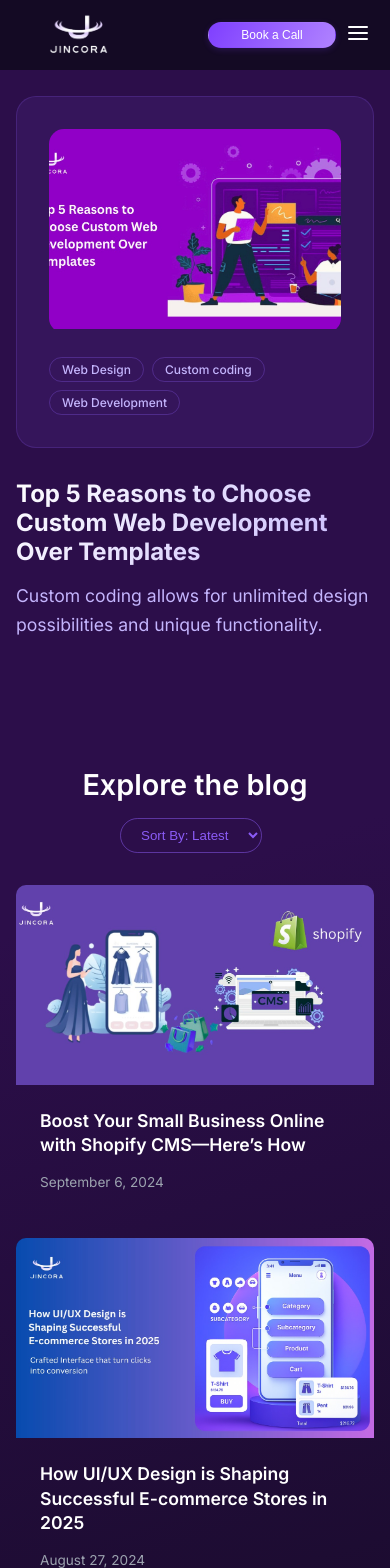
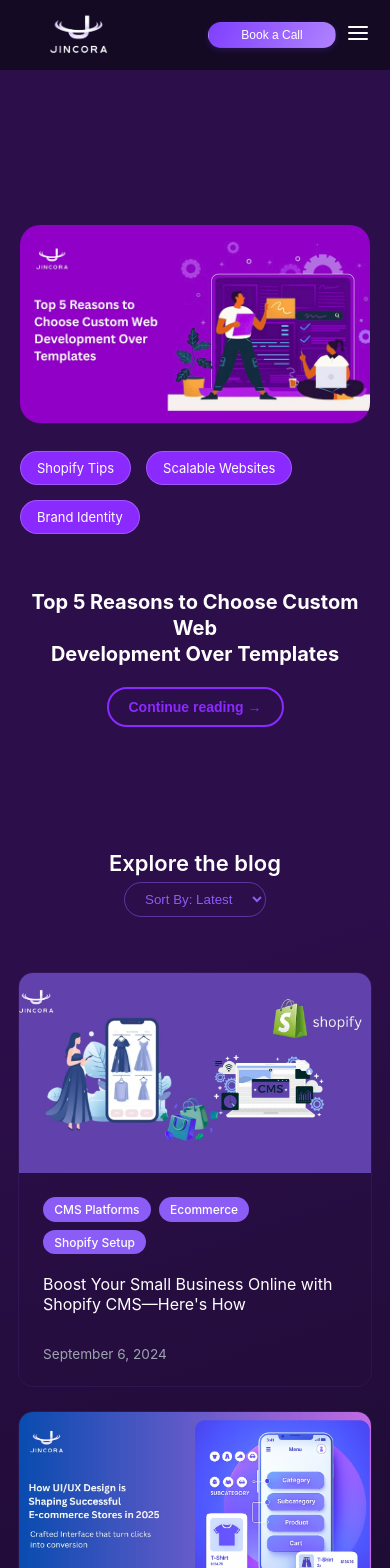
Before and after one commit to Jincora7/JincoraSite, a React (Vite) app: page /BlogListing in a window 390 px wide. Shown: the top 1568 px of the page. Built offline with nearby package versions, Linux system fonts and the light colour scheme.

Commit message:
blog listing res

```diff
--- a/src/components/Blogs/BlogListings/BlogListing.css
+++ b/src/components/Blogs/BlogListings/BlogListing.css
@@ -1,104 +1,165 @@
-@import url('https://fonts.googleapis.com/css2?family=Inter:wght@300;400;500;600;700&display=swap');
+
 
 * {
+
   margin: 0;
   padding: 0;
   box-sizing: border-box;
+
 }
 
 .blog-page {
-  font-family: 'Inter', sans-serif;
 
   color: white;
   min-height: 100vh;
 }
 
-
-/* Featured Section */
-.featured-section {
-  padding: 8rem 2rem 4rem;
-  max-width: 1200px;
-  margin: 0 auto;
+/* Blog Hero Section */
+.blog-hero-section {
+  min-height: 100vh;
+  display: flex;
+  align-items: center;
+  padding: 60px 10px; /* Reduced from 15px to 10px */
+  color: white;
 }
 
-.featured-content {
-  display: grid;
-  grid-template-columns: 1fr 1fr;
-  gap: 3rem;
-  align-items: center;
+.blog-hero-container {
+  max-width: 100%; /* Changed from 100% to 95% for balanced width */
+  margin: 0 auto;
+  display: flex;
+  gap: 60px;
+  align-items: stretch;
+  width: 100%;
 }
 
-.featured-card {
-  background: rgba(139, 92, 246, 0.1);
-  border-radius: 20px;
-  padding: 2rem;
-  border: 1px solid rgba(139, 92, 246, 0.2);
+.blog-hero-left {
+  flex: 1.2;
 }
 
-.featured-image {
-  border-radius: 15px;
+.blog-hero-image {
+  margin: 0 80px; /* Adds left and right margin */
+  border-radius: 20px;
   overflow: hidden;
-  margin-bottom: 1.5rem;
+  min-height: 350px;
+  display: flex;
+  justify-content: center;
+  align-items: center;
+  /* background-color: #1a0a2e; */
+}
+.blog-hero-image img {
+  width: 100%;
+  height: 100%;
+  object-fit: cover; /* cover fills the container nicely */
+  border-radius: 20px; /* match container */
 }
 
-.featured-image img {
-  width: 100%;
-  height: 200px;
-  object-fit: cover;
-}
-
-.featured-tags {
+.blog-tags {
   display: flex;
+  flex-wrap: wrap;
   gap: 0.5rem;
-  flex-wrap: wrap;
+  margin-bottom: 1.2rem;
 }
 
 .tag {
-
-  color: #c4b5fd;
-  padding: 0.25rem 0.75rem;
-  border-radius: 20px;
+  background-color: #8b5cf6;
+  color: white;
   font-size: 0.75rem;
+  padding: 0.3rem 0.7rem;
+  border-radius: 999px;
   font-weight: 500;
-  border: 1px solid rgba(139, 92, 246, 0.3);
 }
 
-.featured-right h1 {
-  font-size: 2.5rem;
-  font-weight: 700;
-  margin-bottom: 1rem;
-  line-height: 1.2;
-  background: linear-gradient(135deg, #ffffff, #c4b5fd);
-  -webkit-background-clip: text;
-  -webkit-text-fill-color: transparent;
-  background-clip: text;
+
+/* Right Side */
+.blog-hero-right {
+  flex: 1;
+  display: flex;
+  flex-direction: column;
+  justify-content: center;
+   margin-left: -70px;
 }
 
-.featured-right p {
-  font-size: 1.1rem;
-  color: #c4b5fd;
-  line-height: 1.6;
+.blog-hero-tags {
+  display: flex;
+  flex-wrap: wrap;
+  gap: 15px;
+  margin-bottom: 25px;
 }
 
-.search-sort-container {
-  display: flex;
-  align-items: center;
-  gap: 1.5rem;
-  justify-content: space-between;
-  flex-wrap: wrap;
+.hero-tag {
+ background: #8b2aff;
+  color: white;
+  padding: 8px 16px;
+  font-size: 13px;
+  border-radius: 20px;
+  border: 1px solid rgba(255, 255, 255, 0.2);
+  backdrop-filter: blur(10px);
 }
 
+.blog-hero-main-title {
+  font-size: 40px;
+  font-weight: 700;
+  line-height: 1.3;
+  margin-bottom: 30px;
+  display: flex;
+  flex-direction: column;
+}
+
+.heading-line {
+  display: block;
+}
+
+.blog-hero-btn {
+  background: transparent;
+  color: #8b2aff;
+  border: 2px solid #8b2aff;
+  padding: 12px 24px;
+  border-radius: 30px;
+  font-size: 16px;
+  font-weight: 600;
+  transition: all 0.3s ease;
+  display: inline-flex;
+  align-items: center;
+  cursor: pointer;
+  width: fit-content;
+}
+
+.blog-hero-btn:hover {
+  background: #8b2aff;
+  color: white;
+  transform: translateY(-2px);
+}
+
+/* Main Content */
+.main-content {
+  padding: 0 10px; /* Reduced from 15px to 10px */
+}
+
+.content-wrapper {
+  max-width: 1200px;
+  margin: 0 auto;
+  display: grid;
+  grid-template-columns: 300px 1fr;
+  gap: 3rem;
+  padding: 0 0.25rem; /* Further reduced from 0.5rem to 0.25rem */
+}
+
+/* Sidebar */
+.sidebar {
+  display: flex;
+  flex-direction: column;
+  gap: 2rem;
+}
 
 .search-bar {
   display: flex;
   align-items: center;
   background: rgba(255, 255, 255, 0.05);
   border: 1px solid rgba(139, 92, 246, 0.2);
-  padding: 0.4rem 0.8rem;
+  padding: 0.8rem 1rem;
   border-radius: 20px;
   margin-bottom: 1.rem;
 }
-
 
 .search-bar input {
   background: transparent;
@@ -107,53 +168,20 @@
   color: white;
   font-size: 0.9rem;
   width: 100%;
+  margin-right: 0.5rem;
+}
+
+.search-bar input::placeholder {
+  color: rgba(255, 255, 255, 0.6);
 }
 
 .search-bar .search-icon {
-  margin-left: 0.5rem;
   color: #c4b5fd;
-}
-
-
-.sort-dropdown {
-  background: transparent;
-  border: 1px solid rgba(139, 92, 246, 0.5);
-  color: #8b5cf6;
-  padding: 0.5rem 1rem;
-  border-radius: 20px;
-  font-weight: 500;
-  margin-right: 0.5rem;
-  cursor: pointer;
-}
-
-
-/* Main Content */
-.main-content {
-
-  padding: 6rem 0;
-}
-
-.content-wrapper {
-  max-width: 1200px;
-  margin: 0 auto;
-  display: grid;
-  grid-template-columns: 300px 1fr;
-  gap: 3rem;
-  padding: 0 2rem;
-}
-
-
-
-
-/* Sidebar */
-.sidebar {
-  display: flex;
-  flex-direction: column;
-  gap: 2rem;
+  font-size: 1rem;
 }
 
 .sidebar-section {
- background: #0f0724;
+  background:#0F0A1C;
   border-radius: 15px;
   padding: 1.5rem;
   border: 1px solid rgba(139, 92, 246, 0.1);
@@ -162,30 +190,19 @@
 .prep-store {
   color: white;
   text-align: center;
-
+  margin-top: 1rem;
 }
 
 .prep-store h3 {
-  font-size: 1.2rem;
+  font-size: 1.3rem;
   font-weight: 600;
-  margin-bottom: 0.5rem;
+  margin-bottom: 0.8rem;
 }
 
 .prep-store p {
   font-size: 0.9rem;
   opacity: 0.9;
-  margin-bottom: 1rem;
-}
-
-.prep-store-image {
-  border-radius: 10px;
-  overflow: hidden;
-}
-
-.prep-store-image img {
-  width: 100%;
-  height: 120px;
-  object-fit: cover;
+  /* margin-bottom: 1rem; */
 }
 
 .latest-blogs h3 {
@@ -230,23 +247,24 @@
 
 /* Blog Main */
 .blog-main {
-  padding: rem 0;
+  padding-top: 1rem;
+  padding-bottom: 8rem; /* increase this as needed */
 }
-
 .blog-header {
   display: flex;
   justify-content: space-between;
   align-items: center;
-  margin-bottom: 2rem;
+  margin-bottom: 3.45rem;
 }
 
 .blog-header h2 {
   font-size: 1.8rem;
   font-weight: 600;
   color: white;
+   margin-top: -10px
 }
 
-.see-all-btn {
+.sort-dropdown {
   background: transparent;
   border: 1px solid rgba(139, 92, 246, 0.5);
   color: #8b5cf6;
@@ -254,11 +272,13 @@
   border-radius: 20px;
   font-weight: 500;
   cursor: pointer;
-  transition: all 0.3s ease;
+  outline: none;
+   margin-top: -10px
 }
 
-.see-all-btn:hover {
-  background: rgba(139, 92, 246, 0.1);
+.sort-dropdown option {
+  background: #1a0a2e;
+  color: white;
 }
 
 .blog-grid {
@@ -269,19 +289,17 @@
 }
 
 .blog-card {
-  border-radius: 10px;
+  /* background: rgba(255, 255, 255, 0.05); */
+  border-radius: 15px;
   overflow: hidden;
   transition: transform 0.3s ease, box-shadow 0.3s ease;
+  border: 1px solid rgba(139, 92, 246, 0.1);
 }
 
 .blog-card:hover {
   transform: translateY(-5px);
   box-shadow: 0 10px 30px rgba(139, 92, 246, 0.2);
 }
-
-
-
-
 
 .blog-image {
   height: 200px;
@@ -296,13 +314,6 @@
 
 .blog-content {
   padding: 1.5rem;
-}
-
-.blog-tags {
-  display: flex;
-  gap: 0.5rem;
-  margin-bottom: 1rem;
-  flex-wrap: wrap;
 }
 
 .blog-content h3 {
@@ -321,9 +332,9 @@
   color: #9ca3af;
 }
 
-.blog-category {
-  font-weight: 500;
-  color: #8b5cf6;
+.blog-date {
+   margin-top: 2rem;
+  color: #9ca3af;
 }
 
 /* Pagination */
@@ -369,46 +380,52 @@
   transform: scale(1.2);
 }
 
+
+
+
+
+
+
 /* Responsive Design */
+@media (max-width: 900px) {
+  .blog-hero-container {
+    flex-direction: column;
+    gap: 40px;
+    text-align: center;
+  }
+
+  .blog-hero-main-title {
+    font-size: 30px;
+  }
+
+  .blog-hero-btn {
+    justify-content: center;
+    margin: 0 auto;
+  }
+}
+
 @media (max-width: 1024px) {
   .content-wrapper {
     grid-template-columns: 1fr;
     gap: 2rem;
   }
-
-  .featured-content {
-    grid-template-columns: 1fr;
-    gap: 2rem;
-  }
-
-  .featured-right h1 {
-    font-size: 2rem;
-  }
 }
 
 @media (max-width: 768px) {
-  .nav {
-    display: none;
-  }
-
-  .header-content {
-    padding: 0 1rem;
-  }
-
-  .featured-section {
-    padding: 6rem 1rem 2rem;
+  .blog-hero-section {
+    padding: 4rem 8px 2rem; /* Reduced from 10px to 8px */
   }
 
   .content-wrapper {
-    padding: 0 1rem;
+    padding: 0 8px; /* Reduced from 10px to 8px */
   }
 
   .blog-grid {
     grid-template-columns: 1fr;
   }
 
-  .featured-right h1 {
-    font-size: 1.8rem;
+  .blog-hero-main-title {
+    font-size: 24px;
   }
 
   .sidebar {
@@ -418,17 +435,17 @@
   .blog-main {
     order: 1;
   }
-}
-
-@media (max-width: 480px) {
-  .featured-right h1 {
-    font-size: 1.5rem;
-  }
 
   .blog-header {
     flex-direction: column;
     gap: 1rem;
     text-align: center;
+  }
+}
+
+@media (max-width: 480px) {
+  .blog-hero-main-title {
+    font-size: 20px;
   }
 
   .pagination {
@@ -440,3 +457,59 @@
     height: 35px;
   }
 }
+
+@media (max-width: 480px) {
+  .blog-hero-container {
+    flex-direction: column;
+    gap: 2rem;
+    text-align: center;
+    padding: 0 12px;
+  }
+
+  .blog-hero-left {
+    margin: 0;
+  }
+
+  .blog-hero-image {
+    margin: 0 auto;
+    width: 100%;
+    height: auto;
+  }
+
+  .blog-hero-image img {
+    width: 100%;
+    height: auto;
+    object-fit: contain;
+  }
+
+  .blog-hero-right {
+    margin-left: 0; /* Remove large negative margin */
+    align-items: center;
+  }
+
+  .blog-hero-main-title {
+    font-size: 20px;
+    line-height: 1.3;
+    margin-bottom: 20px;
+    margin-top: 30px;
+  }
+
+  .blog-hero-btn {
+    font-size: 14px;
+    padding: 10px 20px;
+  }
+
+  .blog-hero-tags {
+
+    margin-top: -80px;
+  }
+
+  .blog-header h2{
+    font-size: 22px;
+  }
+
+  .sidebar{
+    margin-top: -80px;
+  }
+
+}
--- a/src/components/Blogs/BlogListings/BlogListing.jsx
+++ b/src/components/Blogs/BlogListings/BlogListing.jsx
@@ -1,52 +1,61 @@
+
+
+
 import React, { useState } from 'react';
 import './BlogListing.css';
 import blog1 from '../../../assets/blog-1.jpg';
-import blog2 from '../../../assets/blog-2.jpg';
+import blog2 from '../../../assets/blog-2.png';
 import blog3 from '../../../assets/blog-3.jpg';
 import blog4 from '../../../assets/blog-4.jpg';
 import blog5 from '../../../assets/blog-5.jpg';
 import blog6 from '../../../assets/blog-6.jpg';
 import blog7 from '../../../assets/blog-7.jpg';
 
-const BlogListing = () => {
+const Blog = () => {
   const [currentSlide, setCurrentSlide] = useState(0);
 
   const sidebarPosts = [
     {
       id: 7,
-      title: "Boost Your Small Business Online with Shopify CMS—Here’s How",
+      title: "Boost Your Small Business Online with Shopify CMS—Here's How",
       date: "September 6, 2024",
-      image: blog3
+      image: blog3,
+      tags: ["CMS Platforms", "Ecommerce", "Shopify Setup"]
     },
     {
       id: 8,
       title: "How UI/UX Design is Shaping Successful E-commerce Stores in 2025",
       date: "August 27, 2024",
-      image: blog1
+      image: blog1,
+      tags: ["UX Trends", "Conversion", "Conversion Optimization"]
     },
     {
       id: 9,
       title: "Top 5 Reasons to Choose Custom Web Development Over Templates",
       date: "August 20, 2024",
-      image: blog2
+      image: blog2,
+      tags: ["Ecommerce App", "Ecommerce", "Shopify Setup"]
     },
     {
       id: 10,
       title: "Unlocking Growth: Top Email and SMS Marketing Strategies for Shopify Stores in 2025",
       date: "August 15, 2024",
-      image: blog4
+      image: blog4,
+      tags: ["Ecommerce ", "Shopify Setup" ,"Custom Ecommerce"]
     },
     {
       id: 11,
       title: "From Idea to Execution: What to Expect During Your Web Development Project",
       date: "August 10, 2024",
-      image: blog7
+      image: blog7,
+      tags: ["CMS Platforms", "Ecommerce", "Shopify Setup"]
     },
     {
       id: 12,
       title: "Boost Your Shopify Store Sales with a Custom Ecommerce App in 2025",
       date: "August 5, 2024",
-      image: blog6
+      image: blog6,
+      tags: ["CMS Platforms", "Ecommerce", "Shopify Setup"]
     }
   ];
 
@@ -64,24 +73,28 @@ const BlogListing = () => {
 
   return (
     <div className="blog-page">
-      {/* Featured Section */}
-      <section className="featured-section">
-        <div className="featured-content">
-          <div className="featured-left">
-            <div className="featured-card">
-              <div className="featured-image">
-                <img src={blog2} alt="Featured post" />
-              </div>
-              <div className="featured-tags">
-                <span className="tag">Web Design</span>
-                <span className="tag">Custom coding</span>
-                <span className="tag">Web Development</span>
-              </div>
+      {/* Hero Section */}
+      <section className="blog-hero-section">
+        <div className="blog-hero-container">
+          <div className="blog-hero-left">
+            <div className="blog-hero-image">
+              <img src={blog2} alt="Web Development Illustration" />
             </div>
           </div>
-          <div className="featured-right">
-            <h1>Top 5 Reasons to Choose Custom Web Development Over Templates</h1>
-            <p>Custom coding allows for unlimited design possibilities and unique functionality.</p>
+
+          <div className="blog-hero-right">
+            <div className="blog-hero-tags">
+              <span className="hero-tag">Shopify Tips</span>
+              <span className="hero-tag">Scalable Websites</span>
+              <span className="hero-tag">Brand Identity</span>
+            </div>
+
+            <h1 className="blog-hero-main-title">
+              <span className="heading-line">Top 5 Reasons to Choose Custom Web</span>
+              <span className="heading-line">Development Over Templates</span>
+            </h1>
+
+            <button className="blog-hero-btn">Continue reading →</button>
           </div>
         </div>
       </section>
@@ -135,7 +148,14 @@ const BlogListing = () => {
                     <img src={post.image} alt={post.title} />
                   </div>
                   <div className="blog-content">
-                    <h3>{post.title}</h3>
+                    <div className="blog-tags">
+                      {post.tags?.map((tag, index) => (
+                        <span key={index} className="tag">
+                          {tag}
+                        </span>
+                      ))}
+                    </div>
+                    <h7>{post.title}</h7>
                     <div className="blog-meta">
                       <span className="blog-date">{post.date}</span>
                     </div>
@@ -143,6 +163,7 @@ const BlogListing = () => {
                 </article>
               ))}
             </div>
+
 
             {/* Pagination */}
             <div className="pagination">
@@ -163,4 +184,4 @@ const BlogListing = () => {
   );
 };
 
-export default BlogListing ;
+export default Blog;
```
Also changed, not shown: src/assets/blog-2.jpg (deleted), src/assets/blog-2.png (added).
